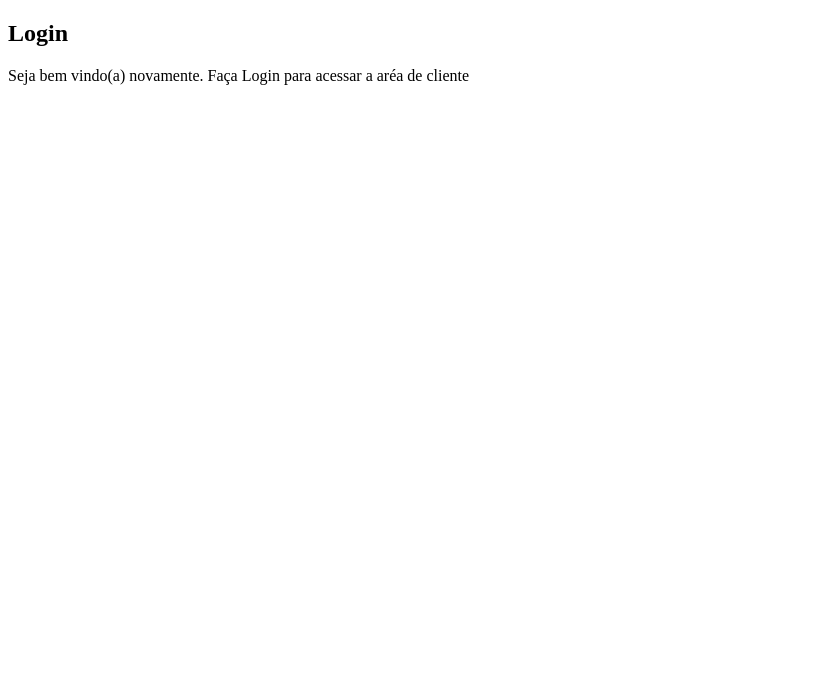
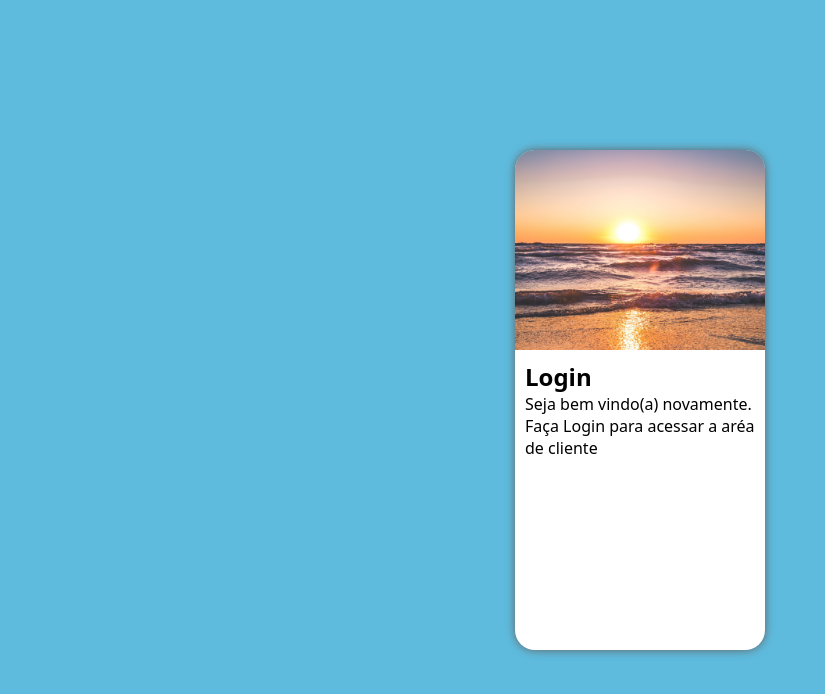
Before and after one commit to guiialm/projeto-login, a plain HTML site: page index.html in a window 1280 px wide. Shown: the whole page, without its empty margins (0-825 px from the left). Drawn offline with Linux system fonts and the light colour scheme.

Commit message:
imagem introduzida, e ajuste

```diff
--- a/estilos/style.css
+++ b/estilos/style.css
@@ -4,4 +4,49 @@
 Paleta de cores:
 Verde : #49a09d
 Lilaís: #5f2c82
+Azul: #3AAED8
+Escuro: #22333B
+Mostarda: #BBBE64
 */
+
+*{
+    font-family: system-ui, -apple-system, BlinkMacSystemFont, 'Segoe UI', Roboto, Oxygen, Ubuntu, Cantarell, 'Open Sans', 'Helvetica Neue', sans-serif;
+    padding: 0px;
+    margin: 0px;
+    box-sizing: border-box;
+}
+body, html{
+    background-color: #5ebbdd;
+    height: 100vh;
+    width: 100vw;
+}
+main{
+    position: relative;
+    height: 100vh;
+    width: 100vw;
+}
+section#login{
+    position: absolute;
+    top: 50%;
+    left: 50%;
+    transform:translate(-50%, -50%);
+    overflow: hidden; /* tudo que estiver fora da borda, vai esconder, ou seja, vai arreondar*/
+
+
+    background-color: white;
+    width: 250px;
+    height: 500px;
+    border-radius: 20px;
+    box-shadow: 0px 0px 10px rgb(99, 97, 97);
+}
+section#login div#imagem{
+    display: block;
+    background: #5ebbdd url(../imagens/pexels-travis-rupert-1032650.jpg) no-repeat;
+    height: 200px;
+    background-size: cover;
+    background-position: center center;
+}
+section#login div#formulario{
+    display: block;
+    padding: 10px;
+}
--- a/index.html
+++ b/index.html
@@ -11,13 +11,14 @@
     <main>
         <section id="login">
             <div id="imagem">
+                <!--AQUI VAI A IMAGEM NA CSS-->
 
             </div>
-            <div id="formulário">
+            <div id="formulario">
                 <h1>Login</h1>
                 <p>
                     Seja bem vindo(a) novamente. Faça Login para acessar a aréa de cliente
-                    <form action="loin.php" method="post"></form>
+                    <form action="login.php" method="post"></form>
                 </p>
 
             </div>
```
